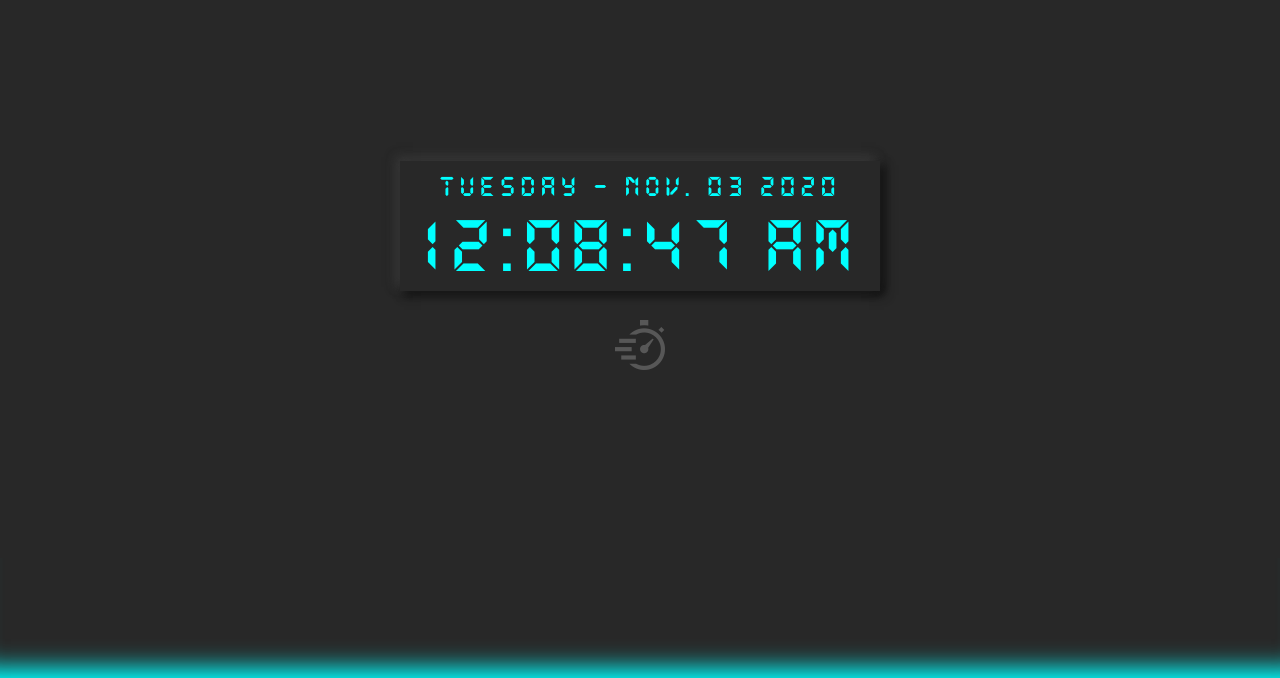
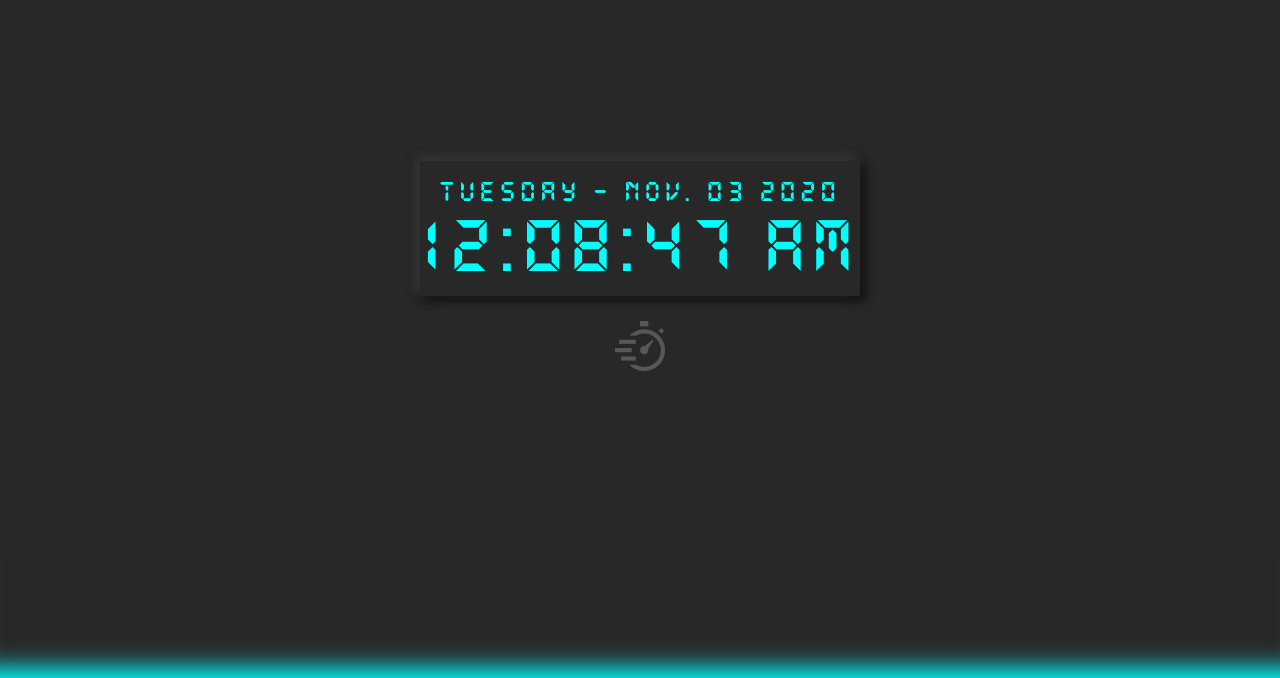
Before and after one commit to cristina-Q/JSclock, a website: page index.html in a window 1280 px wide. Shown: the part 122-800 px from the top of the page. Drawn offline with Linux system fonts and the light colour scheme.

Commit message:
fix clock wrapper: annoying move

```diff
--- a/scss/_clock.scss
+++ b/scss/_clock.scss
@@ -7,6 +7,7 @@
   padding: 0 5%;
 
   .clock {
+    // width: 450px;
     font-family: 'DS-Digital';
     font-weight: bold;
     text-align: center;
@@ -22,7 +23,7 @@
 
     .date {
       font-size: 30px;
-      padding-top: 10px;
+      padding: 15px 15px 0;
       color: $main-color;
       letter-spacing: 5px;
     }
@@ -32,7 +33,7 @@
         font-size: 60px;
       }
       font-size: 80px;
-      padding: 5px 20px;
+      padding-bottom: 10px;
       color: $main-color;
       letter-spacing: 7px;
     }
@@ -40,7 +41,7 @@
 }
 
 .clock-wrapper {
-  padding-bottom: 3%;
+  margin-bottom: 30px;
 }
 
 /* *********************** TIMER **** */
```
Also changed, not shown: css/style.css, 1 other file.
